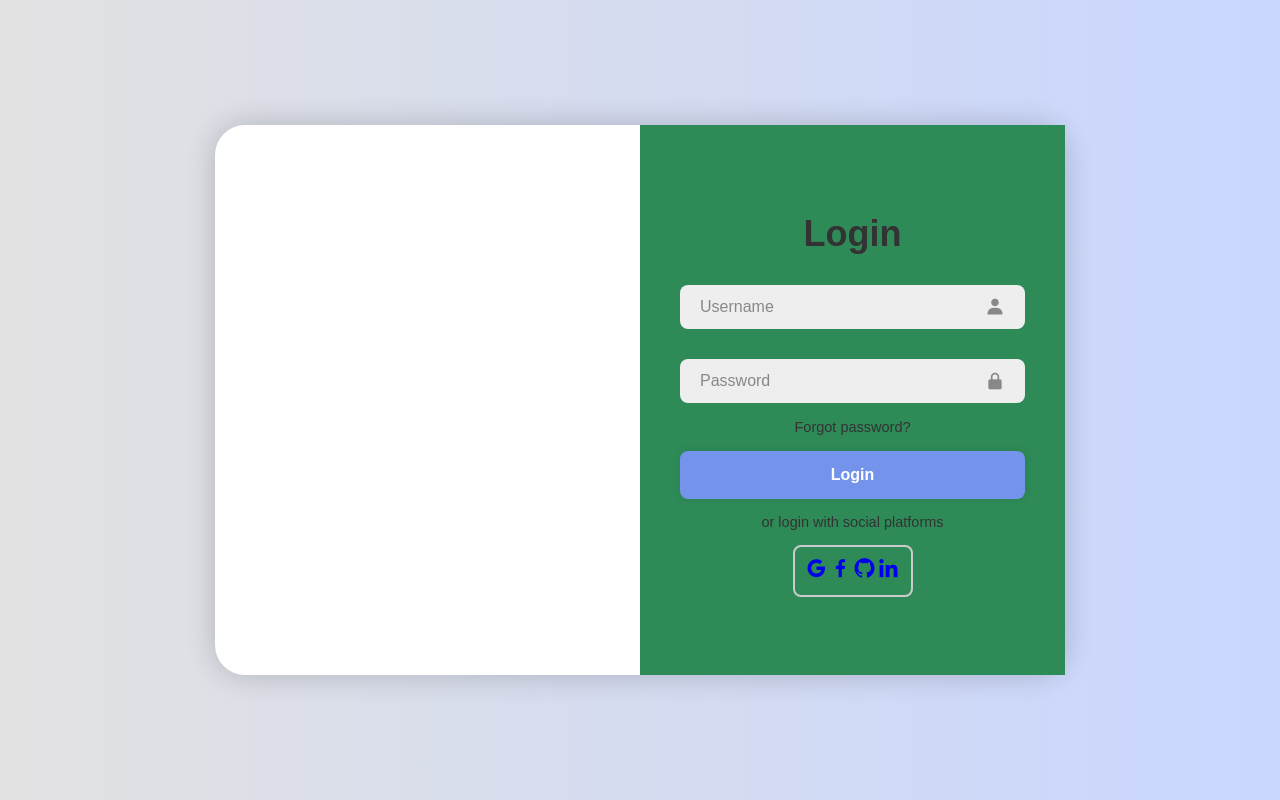
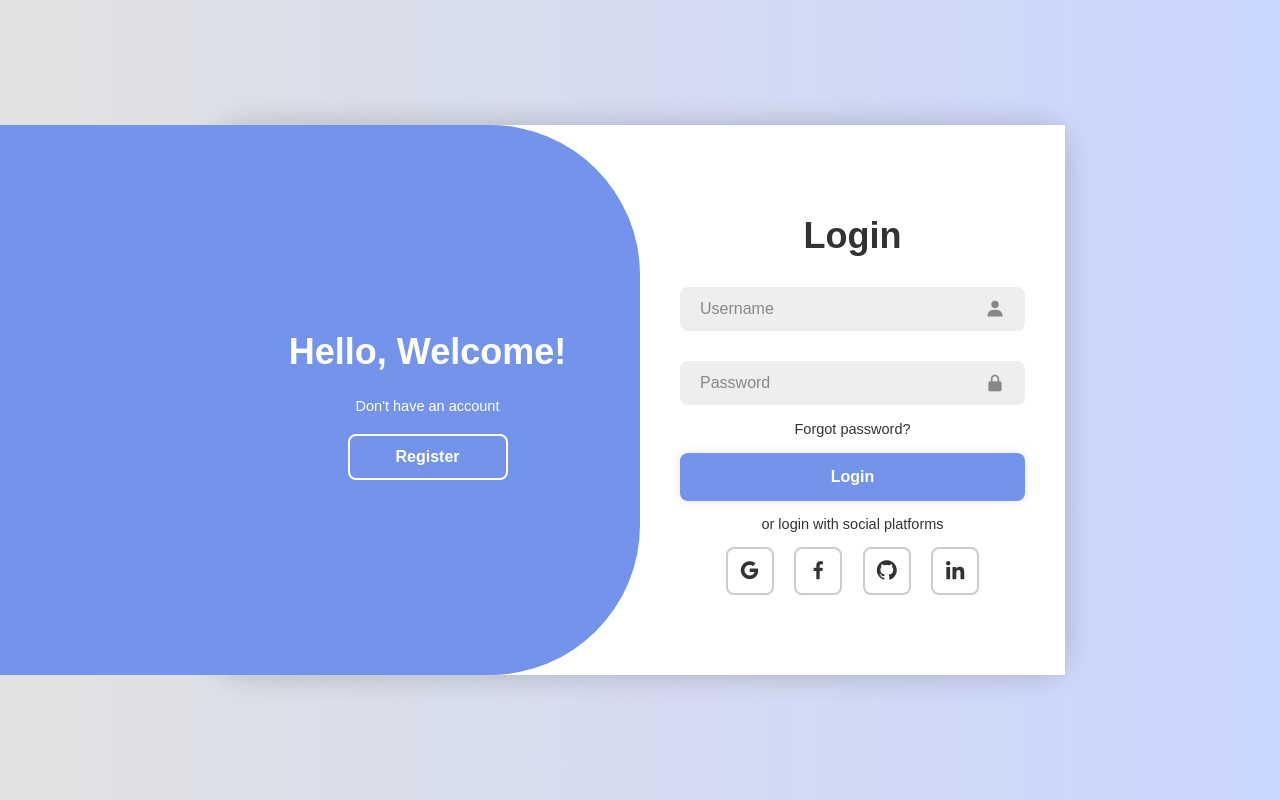
Before and after one commit to fistonuzabumwana/webapp, a plain HTML site: page index.html in a window 1280 px wide. Drawn offline with Linux system fonts and the light colour scheme.

Commit message:
newest
newest

```diff
--- a/index.html
+++ b/index.html
@@ -40,6 +40,44 @@
       </div>
     </form>
   </div>
+
+
+  <div class="form-box register">
+    <form action="">
+      <h1>Registration</h1>
+      <div class="input-box">
+        <input type="text" placeholder="Username" required>
+        <i class='bx bxs-user'></i>
+      </div>
+      <div class="input-box">
+        <input type="email" placeholder="Email" required>
+        <i class='bx bxs-envelope'></i>
+      </div>
+      <div class="input-box">
+        <input type="password" placeholder="Password" required>
+        <i class='bx bxs-lock-alt'></i>
+      </div>
+
+      <button type="submit" class="btn">Register</button>
+      <p>or register with social platforms</p>
+      <div class="social-icons">
+        <a href="#"><i class='bx bxl-google'></i></a>
+        <a href="#"><i class='bx bxl-facebook'></i></a>
+        <a href="#"><i class='bx bxl-github'></i></a>
+        <a href="#"><i class='bx bxl-linkedin'></i></a>
+      </div>
+    </form>
+  </div>
+  <div class="toggle-box">
+    <div class="toggle-panel toggle-left">
+      <h1>Hello, Welcome!</h1>
+      <p>Don't have an account</p>
+      <button class="btn register-btn">Register</button>
+    </div>
+  </div>
+
+
 </div>
+<script src="script.js"></script>
 </body>
 </html>
--- a/style.css
+++ b/style.css
@@ -27,13 +27,20 @@ body {
     right: 0;
     width: 50%;
     height:100%;
-    background: seagreen;
+    background: #fff;
     display: flex;
     align-items: center;
     color: #333;
     text-align: center;
     padding: 40px;
+    z-index: 1;
 }
+
+.form-box.register {
+    visibility: hidden;
+}
+
+
 form {
     width: 100%;
 }
@@ -97,7 +104,7 @@ form {
     margin: 15px 0;
 }
 
-.social-icons {
+.social-icons a {
     display: inline-flex;
     padding: 10px;
     border: 2px solid #ccc;
@@ -107,3 +114,48 @@ form {
     text-decoration: none;
     margin: 0 8px;
 }
+
+
+.toggle-box {
+    position: absolute;
+    width: 100%;
+    height: 100%;
+
+}
+
+.toggle-box::before {
+    content: '';
+    position: absolute;
+    left: -250%;
+    width: 300%;
+    height: 100%;
+    background: #7494ec;
+    border-radius: 150px;
+    z-index: 2;
+}
+
+.toggle-panel {
+    position: absolute;
+    width: 50%;
+    height: 100%;
+    /*background: seagreen;*/
+    color: #fff;
+    display: flex;
+    flex-direction: column;
+    justify-content: center;
+    align-items: center;
+    z-index: 2;
+
+}
+
+.toggle-panel p {
+    margin-bottom: 20px;
+}
+
+.toggle-panel .btn {
+    width: 160px;
+    height: 46px;
+    background: transparent;
+    border: 2px solid #fff;
+    box-shadow: none;
+}
```
